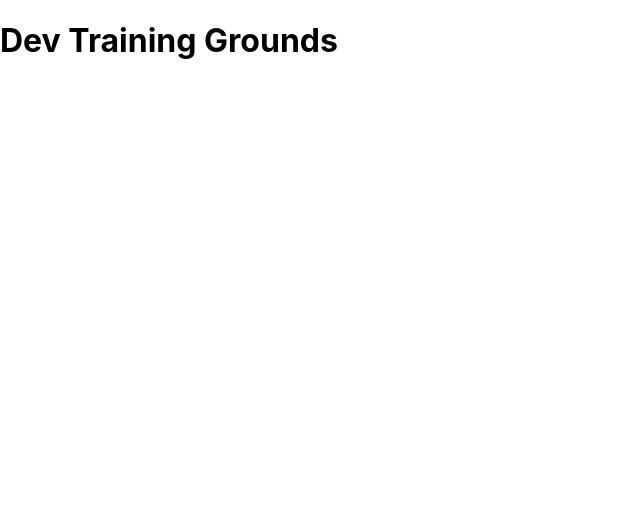
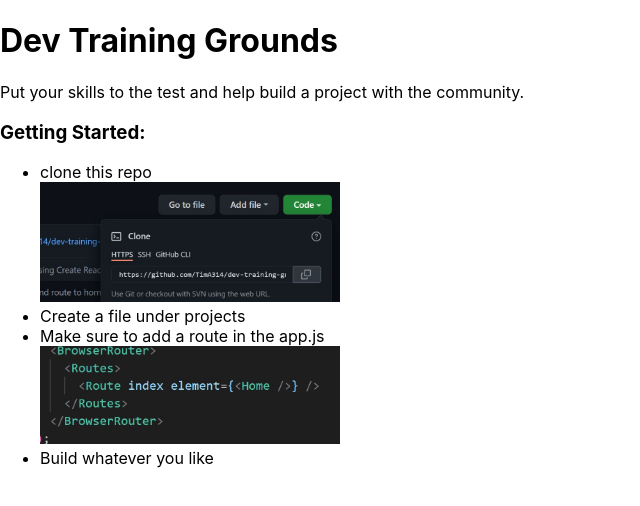
Before and after one commit to TimA314/dev-training-ground, a React (Create React App) app: page / in a window 1280 px wide. Shown: the top 506 px of the page, without its empty margins (0-640 px from the left). Built offline with nearby package versions, Linux system fonts and the light colour scheme.

Commit message:
add simple layout to Home component

```diff
--- a/src/pages/Home.js
+++ b/src/pages/Home.js
@@ -1,5 +1,24 @@
 import React from "react";
-
+import cloneRepoImage from "./../assets/images/cloneRepoImage.jpg";
+import routesImage from "./../assets/images/routesImage.jpg";
 export default function Home() {
-  return <h1>Dev Training Grounds</h1>;
+  return (
+    <>
+      <h1>Dev Training Grounds</h1>
+      <p>
+        Put your skills to the test and help build a project with the community.
+      </p>
+      <div>
+        <h3>Getting Started:</h3>
+        <ul>
+          <li>clone this repo</li>
+          <img src={cloneRepoImage} alt="screenshot" width={300} />
+          <li>Create a file under projects</li>
+          <li>Make sure to add a route in the app.js</li>
+          <img src={routesImage} alt="screenshot" width={300} />
+          <li>Build whatever you like</li>
+        </ul>
+      </div>
+    </>
+  );
 }
```
Also changed, not shown: src/assets/images/cloneRepoImage.jpg (added), src/assets/images/routesImage.jpg (added).
